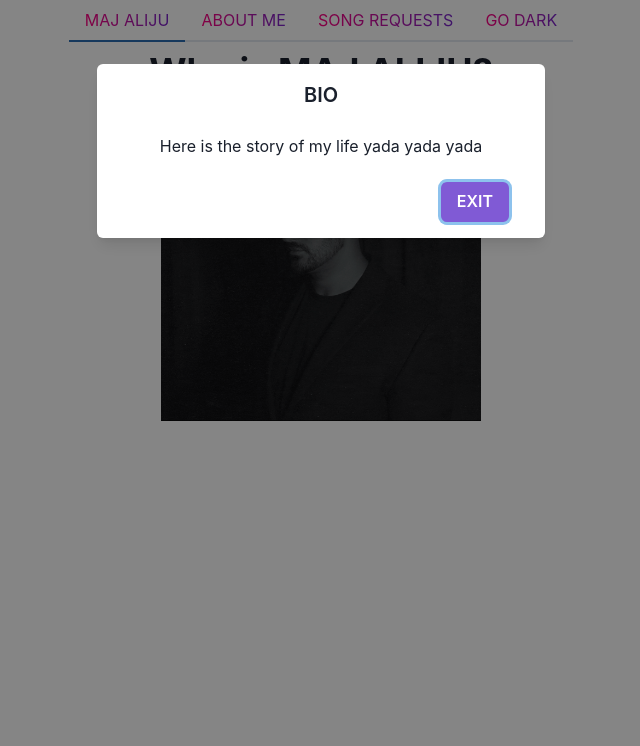
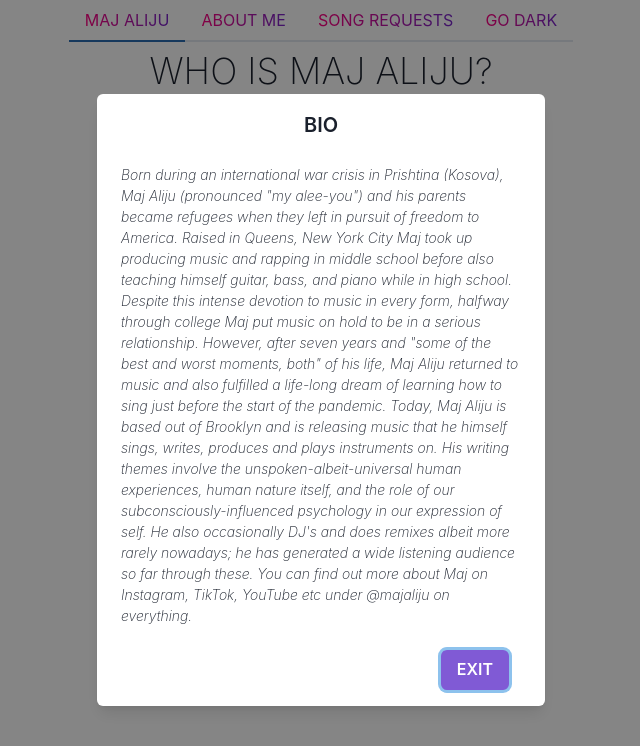
Before and after one commit to majaliju/artist-portfolio-page, a React (Create React App) app: page /about in a window 1280 px wide. Both pictures are taken after a click on the picture 640 px from the left and 260 px from the top of the page. Shown: the top 746 px of the page, without its empty margins (319-959 px from the left). Built offline with nearby package versions, Linux system fonts and the light colour scheme.

Commit message:
styling on About, fixed modal -- need to fix color next

```diff
--- a/src/components/About.js
+++ b/src/components/About.js
@@ -22,16 +22,12 @@ function About() {
   return (
     <div>
       <Center borderRadius="4px">
-        <Heading lineHeight="tall">Who is MAJ ALIJU?</Heading>
+        <Heading lineHeight="tall" fontWeight="thin">WHO IS MAJ ALIJU?</Heading>
       </Center>
       <Center>
-        <Image
-          onClick={onOpen}
-          boxSize="xs"
-          src="/images/maj-dark-avy.jpg"
-        />
+        <Image onClick={onOpen} boxSize="xs" src="/images/maj-dark-avy.jpg" />
       </Center>
-      <Modal isOpen={isOpen} onClose={onClose}>
+      <Modal isOpen={isOpen} onClose={onClose} isCentered>
         <ModalOverlay />
         <ModalContent>
           <Center>
@@ -39,7 +35,28 @@ function About() {
           </Center>
           <ModalBody>
             <Center>
-              <Text>Here is the story of my life yada yada yada</Text>
+              <Text fontStyle="italic" fontWeight="thin" fontSize="sm">
+                Born during an international war crisis in Prishtina (Kosova),
+                Maj Aliju (pronounced "my alee-you") and his parents became
+                refugees when they left in pursuit of freedom to America.
+                Raised in Queens, New York City Maj took up producing music and rapping
+                in middle school before also teaching himself guitar, bass, and
+                piano while in high school. Despite this intense devotion to
+                music in every form, halfway through college Maj put music on
+                hold to be in a serious relationship. However, after seven years
+                and "some of the best and worst moments, both" of his life, Maj
+                Aliju returned to music and also fulfilled a life-long dream of
+                learning how to sing just before the start of the pandemic.
+                Today, Maj Aliju is based out of Brooklyn and is releasing music
+                that he himself sings, writes, produces and plays instruments
+                on. His writing themes involve the unspoken-albeit-universal
+                human experiences, human nature itself, and the role of our
+                subconsciously-influenced psychology in our expression of self.
+                He also occasionally DJ's and does remixes albeit more rarely
+                nowadays; he has generated a wide listening audience so far
+                through these. You can find out more about Maj on Instagram,
+                TikTok, YouTube etc under @majaliju on everything.{" "}
+              </Text>
             </Center>
           </ModalBody>
 
```
